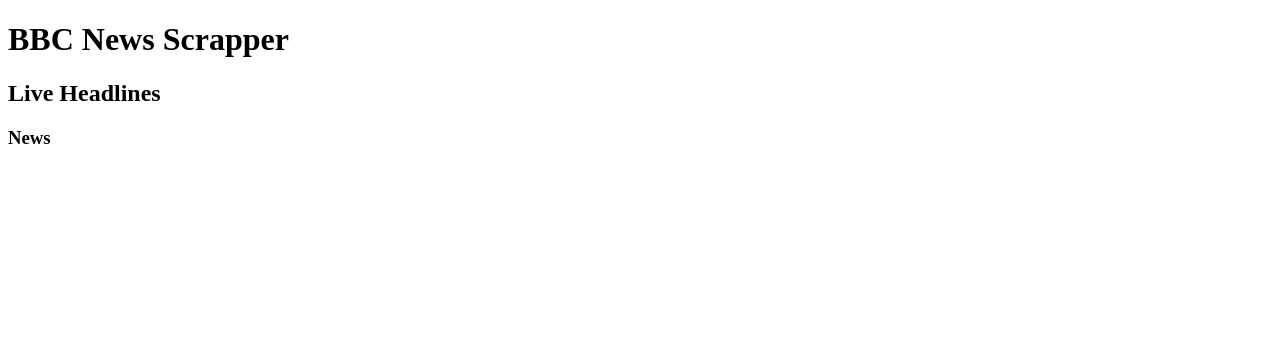
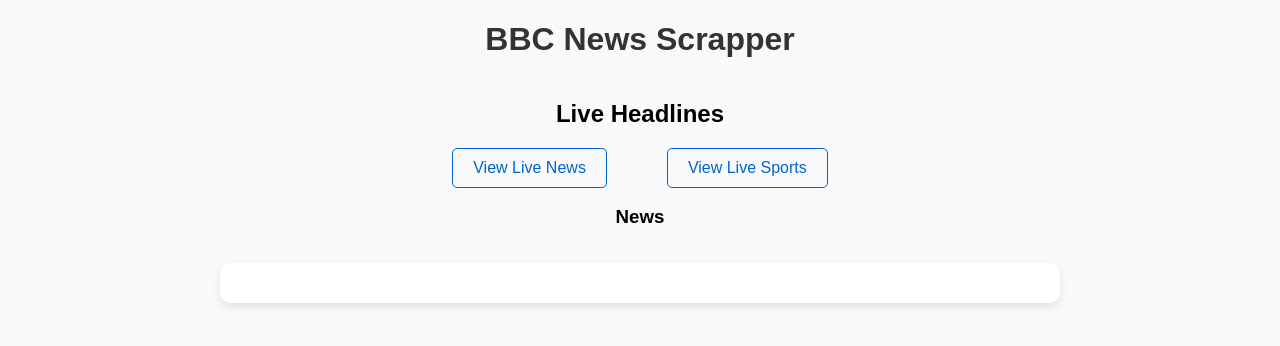
Before and after one commit to Roy3443/BBC-News-Scraper, a Flask app: page / in a window 1280 px wide. Shown: the top 346 px of the page. Run offline with Flask 3, Linux system fonts and the light colour scheme; data that the repository does not hold is empty.

Commit message:
modify home page

```diff
--- a/templates/index.html
+++ b/templates/index.html
@@ -4,13 +4,17 @@
     <meta charset="UTF-8">
     <meta name="viewport" content="width=device-width, initial-scale=1.0">
     <title>BBC News Scrapper</title>
-    <link />
+    <link rel="stylesheet" href="{{url_for('static', filename='styles.css')}}"/>
 </head>
 <body>
     <h1>BBC News Scrapper</h1>
     <h2>Live Headlines</h2>
+    <div class="container">
+        <a href="{{url_for('live_news')}}">View Live News</a>
+        <a href="{{url_for('live_sports')}}">View Live Sports</a>
+    </div>
     <h3>News</h3>
-    <ul>
+    <ul class="headlines">
         {% for headline in news_headlines %}
             <li>{{headline}}</li>
         {% endfor %}
```
